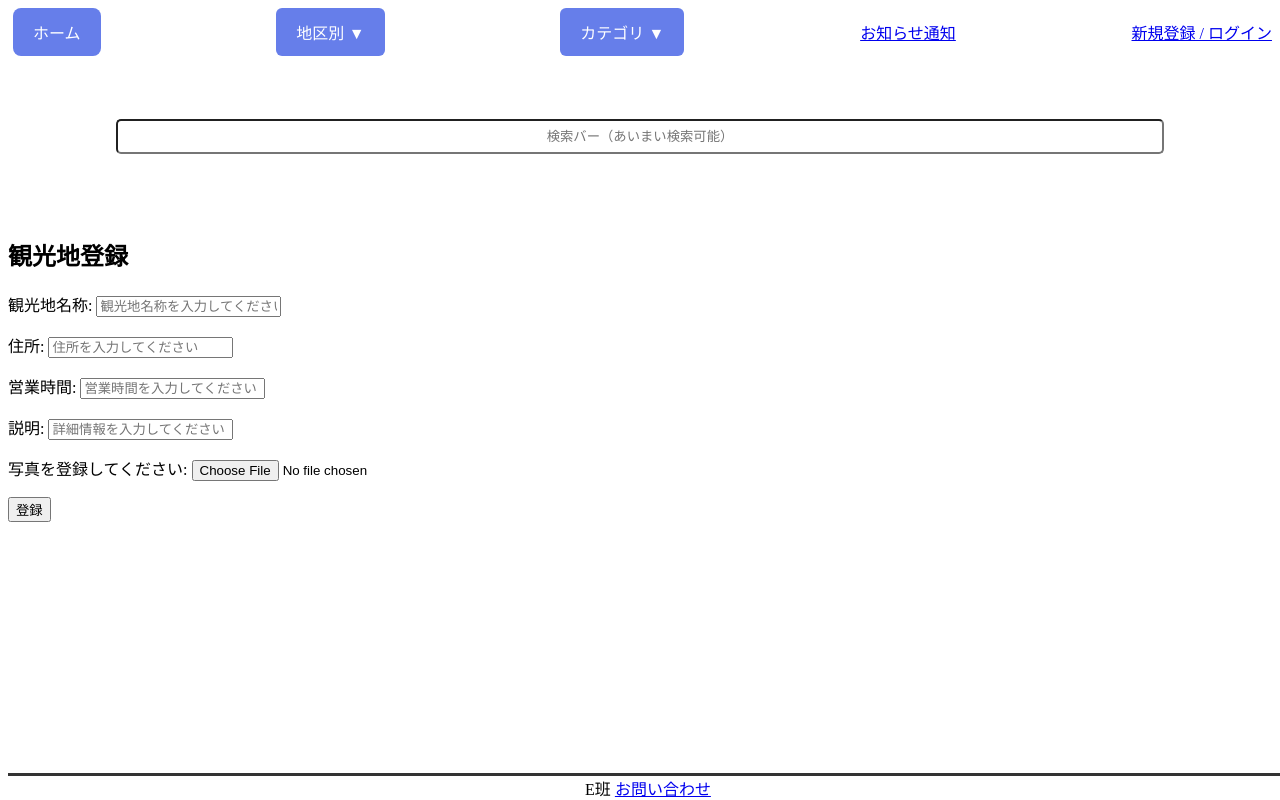
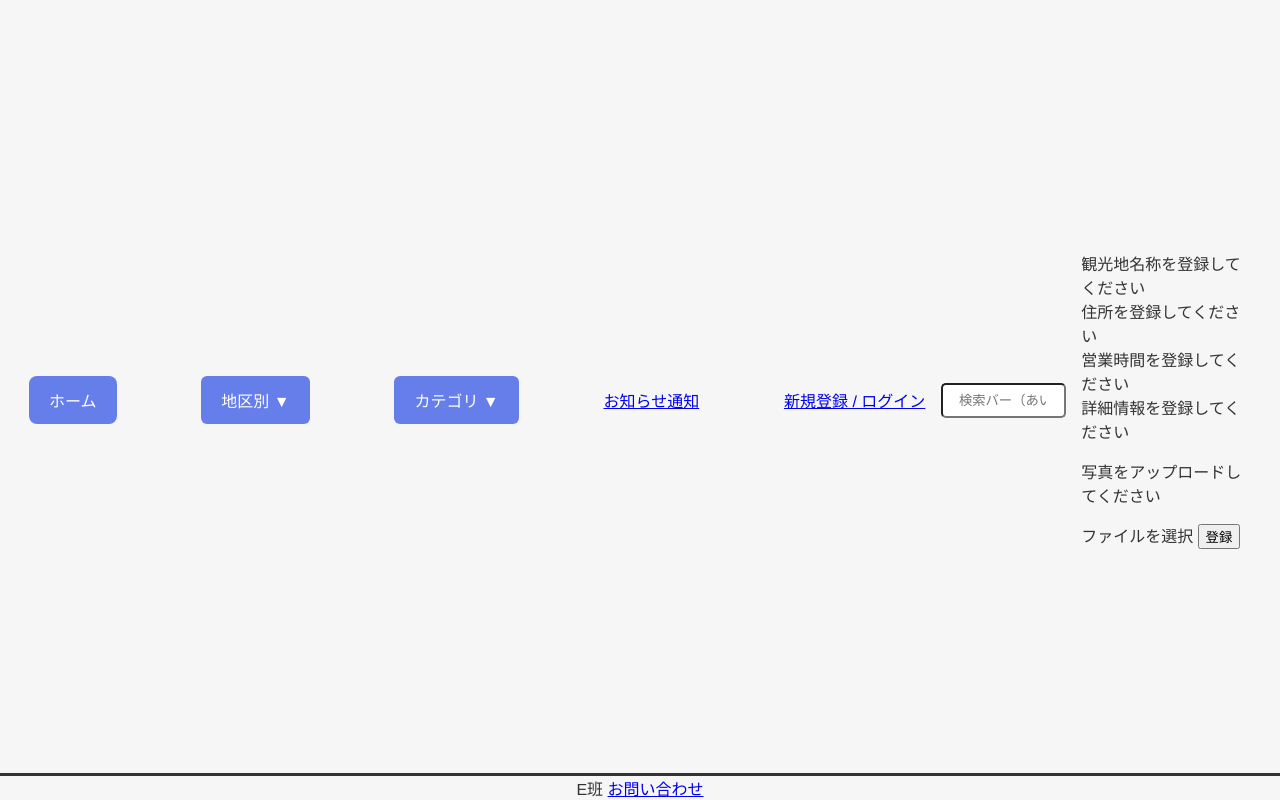
Before and after one commit to Joe-Takayama/spot_app, a Django app: template spotproject/spotapp_admin/templates/spotapp_admin/spot_registration.html in a window 1280 px wide. Run offline with Django 5.2, Linux system fonts and the light colour scheme; the template is opened without the code that fills it: values that come from a table or form of the project are taken from there, others are empty.

Commit message:
変えた

```diff
--- a/spotproject/spotapp_admin/templates/base2/base2.html
+++ b/spotproject/spotapp_admin/templates/base2/base2.html
@@ -7,6 +7,7 @@
     <link href="{% static 'css/admin.css' %}" rel="stylesheet">
     <link href="{% static 'css/logout.css' %}" rel="stylesheet">
     <link href="{% static 'css/event_delete.css' %}" rel="stylesheet">
+    <link href="{% static 'css/spot_regist.css' %}" rel="stylesheet">
 </head>
 
 <body>
--- a/spotproject/spotapp_admin/templates/spotapp_admin/spot_registration.html
+++ b/spotproject/spotapp_admin/templates/spotapp_admin/spot_registration.html
@@ -1,13 +1,26 @@
 {% extends "base2/base2.html" %}
 {% block body %}
 
-<h2>観光地登録</h2>
+<div class="spot_registration">
+  <form class="spot_form">
 
-<form method="POST" enctype="multipart/form-data", action="{% url 'spotapp_admin:spot_registration' %}">
-    {% csrf_token %}
-    {{ spot_form.as_p }}
-    {{ photo_form.as_p }}
-    <button type="submit">登録</button>
-</form>
+    <div class="input-box">観光地名称を登録してください</div>
+    <div class="input-box">住所を登録してください</div>
+    <div class="input-box">営業時間を登録してください</div>
+
+    <div class="textarea-box">詳細情報を登録してください</div>
+
+    <p class="upload-text">写真をアップロードしてください</p>
+
+    <label class="file-btn">
+      ファイルを選択
+      <input type="file" hidden>
+    </label>
+
+    <button class="submit-btn">登録</button>
+
+  </form>
+</div>
+
 
 {% endblock %}
```
